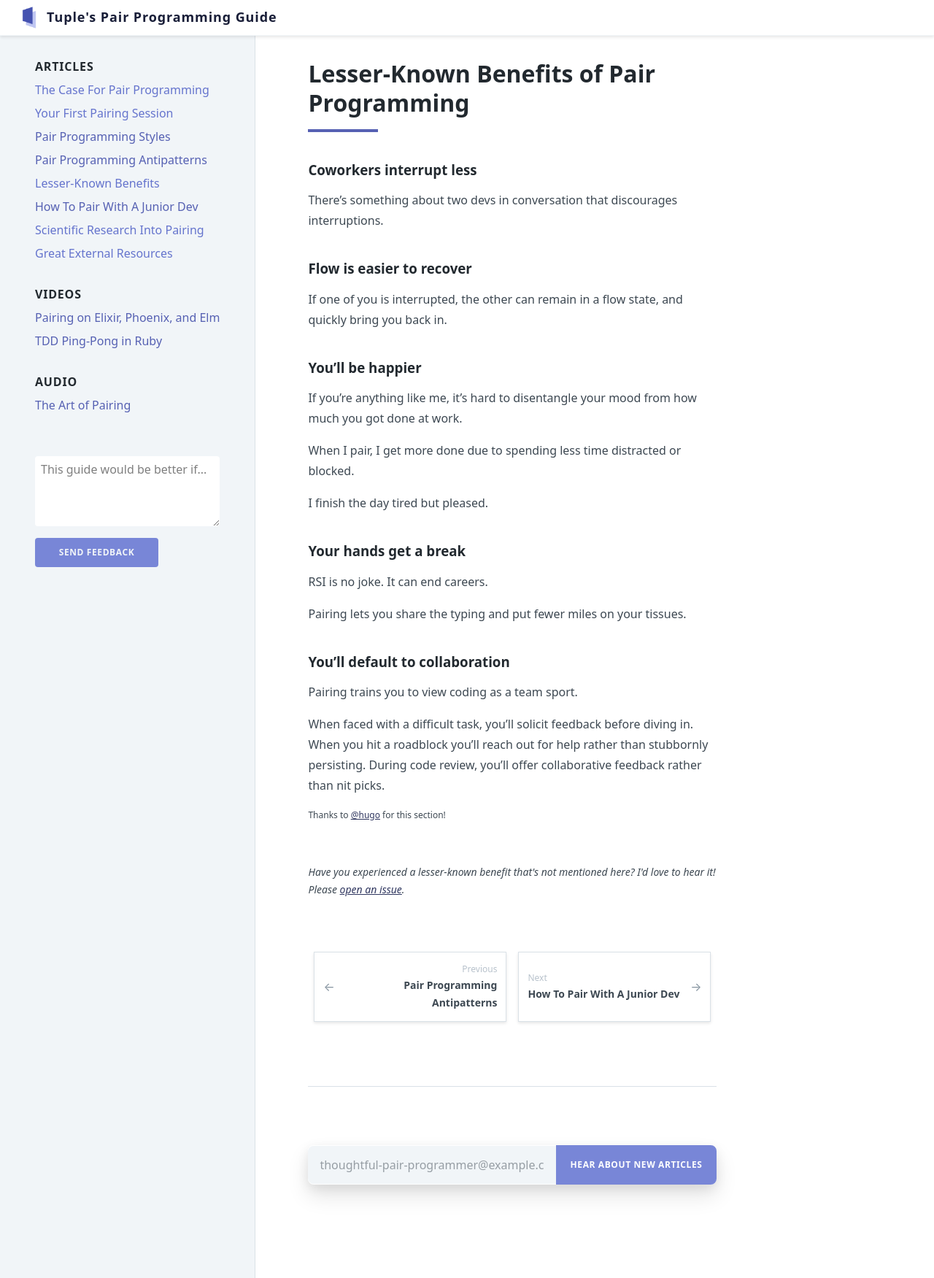
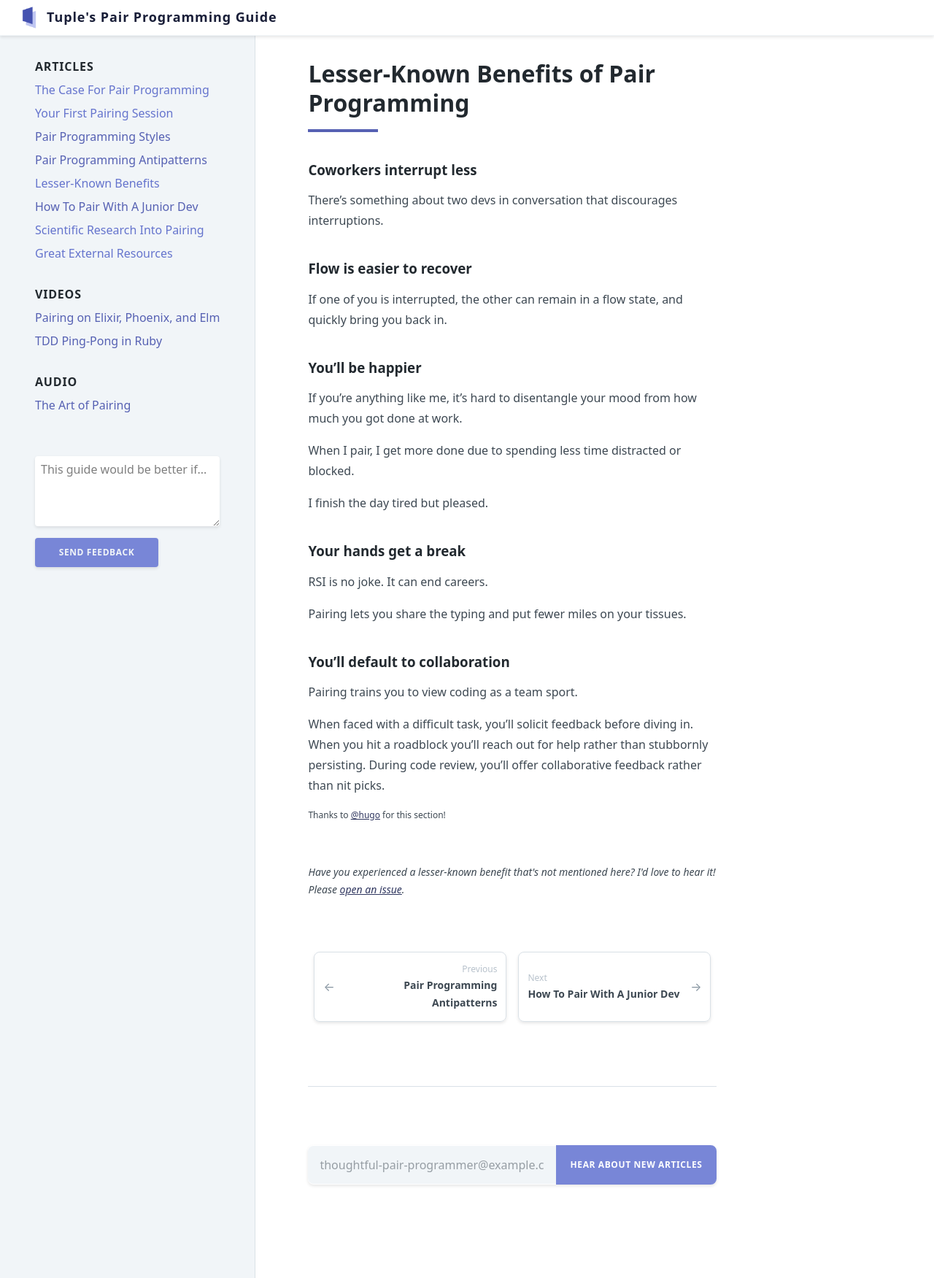
Before and after one commit to tupleapp/pair-programming-guide, a Jekyll site: the page built from _pages/lesser-known-benefits-of-pair-programming.md, in a window 1280 px wide. Shown: the whole page at 73% size. Built offline with Jekyll 4.4.1, drawn with Linux system fonts in a browser that asks for light colours.

Commit message:
vis tweaks

```diff
--- a/_includes/nav.html
+++ b/_includes/nav.html
@@ -57,14 +57,14 @@
 
     <div class="max-w-xs pt-12 pb-4">
       <form name="feedback" method="POST" netlify action="/pair-programming-guide/feedback-thanks">
-        <textarea class="min-w-full h-24 rounded p-2 bg-white leading-tight"
+        <textarea class="min-w-full h-24 rounded p-2 bg-white leading-tight rounded shadow"
                   placeholder="This guide would be better if..."
                   name="feedback-text" required></textarea>
 
         <input class="block rounded mt-2 h-10 w-2/3 hover:bg-grey-light
         bg-indigo-light hover:bg-indigo-lighter border-indigo-light
         hover:border-indigo-lighter text-grey-lighter uppercase tracking-wide
-        font-bold text-xs" type="submit" value="Send feedback">
+        font-bold text-xs shadow" type="submit" value="Send feedback">
       </form>
     </div>
   </nav>
--- a/_includes/navigation-buttons.html
+++ b/_includes/navigation-buttons.html
@@ -1,5 +1,5 @@
 <div class="flex justify-between mt-16">
-  <a href="{{ include.previous-url }}" class="flex justify-between w-1/2 border p-2 md:p-3 m-2 items-center shadow no-underline hover:no-underline hover:border-indigo">
+  <a href="{{ include.previous-url }}" class="flex justify-between w-1/2 border p-2 md:p-3 m-2 items-center shadow no-underline hover:no-underline hover:border-indigo rounded-lg">
     <div class="self-center text-grey-dark md:block">&larr;</div>
     <div class="text-right">
       <div class="text-xs text-grey">Previous</div>
@@ -7,7 +7,7 @@
     </div>
   </a>
 
-  <a href="{{ include.next-url }}" class="flex justify-between w-1/2 border p-2 md:p-3 m-2 items-center shadow no-underline hover:no-underline hover:border-indigo">
+  <a href="{{ include.next-url }}" class="flex justify-between w-1/2 border p-2 md:p-3 m-2 items-center shadow no-underline hover:no-underline hover:border-indigo rounded-lg">
     <div>
       <div class="text-xs text-grey">Next</div>
       <div class="text-sm text-grey-darkest font-bold pr-2">{{ include.next-title }}</div>
--- a/_includes/subscribe-box.html
+++ b/_includes/subscribe-box.html
@@ -1,9 +1,9 @@
 <form id="subscribe" action="https://www.getdrip.com/forms/575249342/submissions" method="post" data-drip-embedded-form="575249342">
-  <div class="block items-center rounded-lg shadow-none md:shadow-lg md:flex">
+  <div class="block items-center rounded-lg shadow-none md:shadow md:flex">
     <input class="outline-none bg-grey-lighter w-full
     rounded-lg md:rounded-none md:rounded-l-lg
     text-grey-darkest py-4 px-4 leading-tight
-    shadow-lg md:shadow-none mb-6 md:mb-0"
+    shadow md:shadow-none mb-6 md:mb-0"
     type="email"
     placeholder="thoughtful-pair-programmer@example.com"
     aria-label="Email address entry" name="fields[email]"
```
Also changed, not shown: other parts of _includes/subscribe-box.html (+1 -1 lines).
